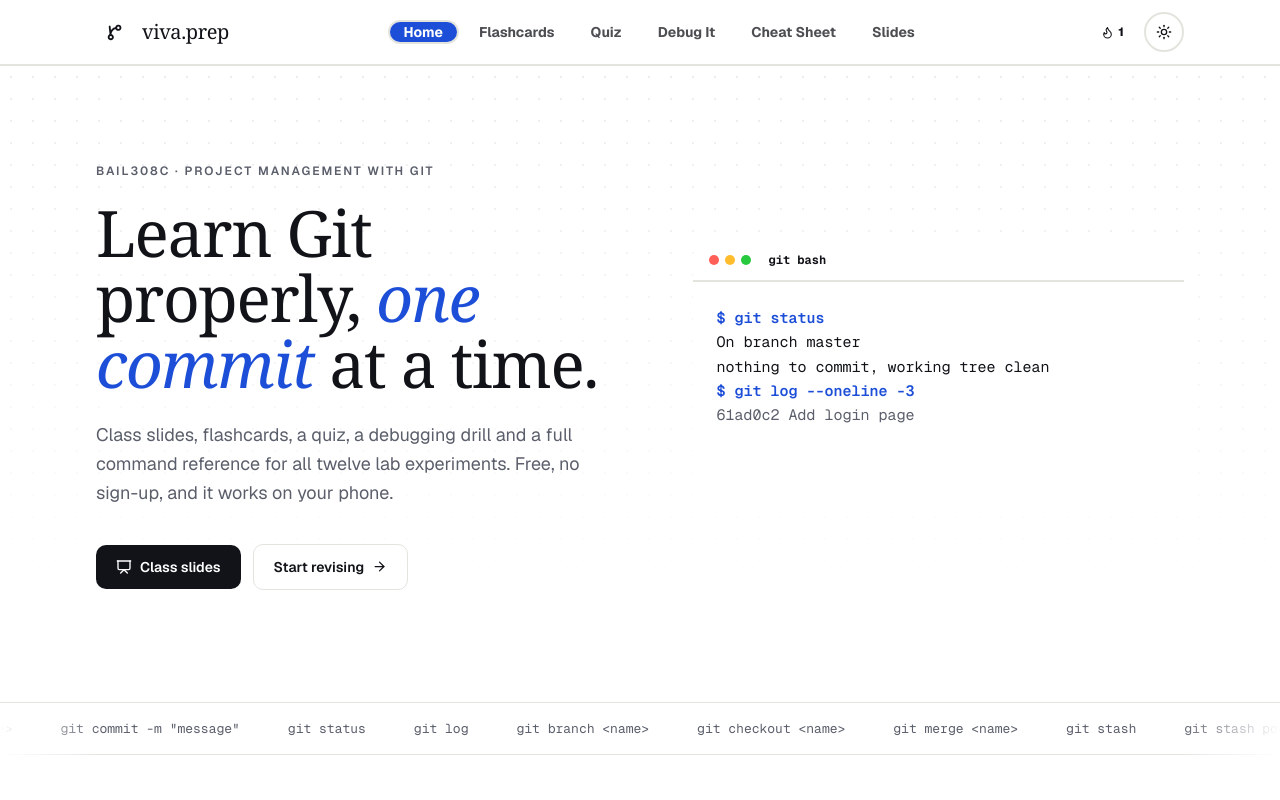
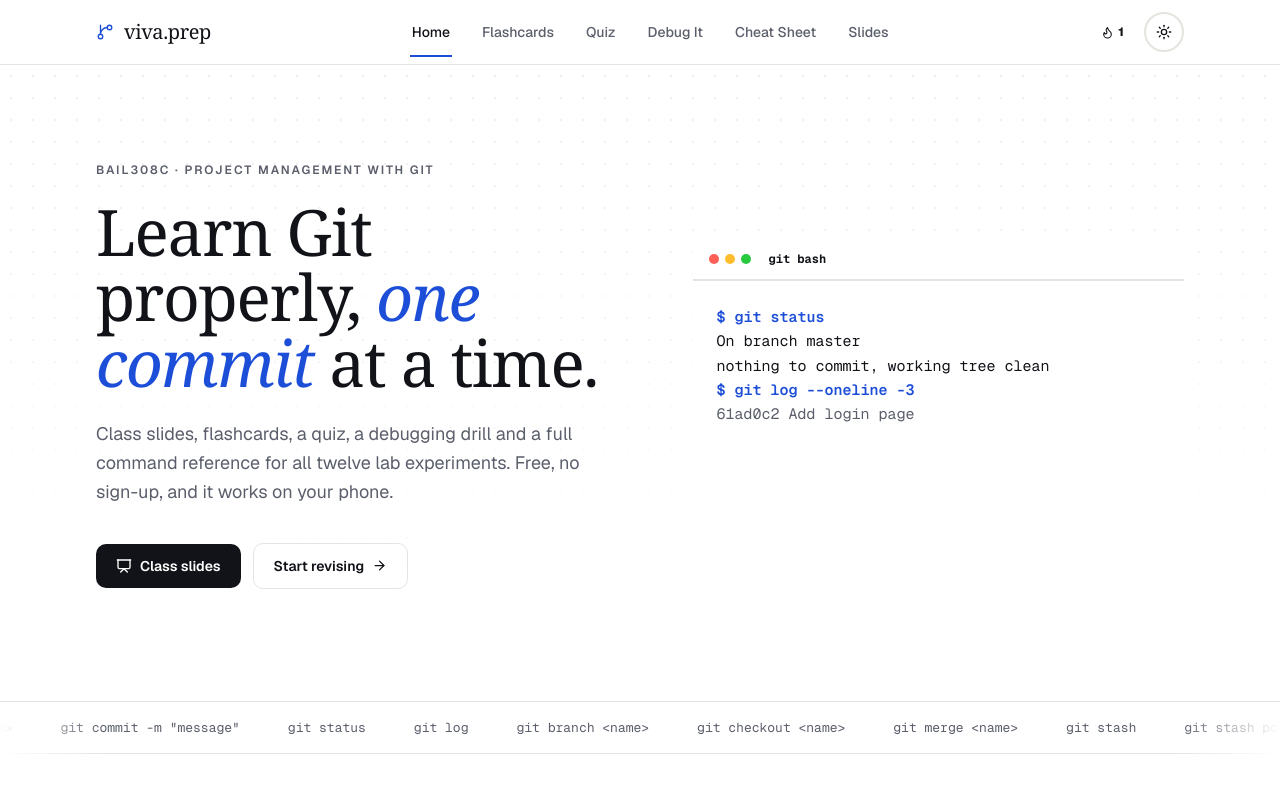
Before and after one commit to Abhirai2006/git-and-GitHub, a Next.js app: page / in a window 1280 px wide. Shown: the top 800 px of the page. Built offline with nearby package versions, Linux system fonts and the light colour scheme.

Commit message:
Update Nav.tsx

```diff
--- a/components/Nav.tsx
+++ b/components/Nav.tsx
@@ -22,14 +22,14 @@ export default function Nav() {
   const [open, setOpen] = useState(false);
 
   return (
-    <header className="sticky top-0 z-50 backdrop-blur-md bg-background/85 border-b-[2.5px] border-line">
+    <header className="sticky top-0 z-50 backdrop-blur-md bg-background/85 border-b border-border">
       <nav className="mx-auto max-w-6xl px-5 sm:px-8 h-16 flex items-center justify-between">
         <Link href="/" className="flex items-center gap-2.5 font-display text-xl shrink-0">
-          <span className="sticker flex h-9 w-9 items-center justify-center rounded-xl bg-pop-sun text-ink -rotate-6">
-            <GitBranch size={17} strokeWidth={2.6} />
+          <span className="flex items-center text-accent">
+            <GitBranch size={18} strokeWidth={1.8} />
           </span>
           <span>
-            viva<span className="text-pop-pink">.</span>prep
+            viva.prep
           </span>
         </Link>
 
@@ -40,8 +40,8 @@ export default function Nav() {
               <li key={l.href} className="relative">
                 <Link
                   href={l.href}
-                  className={`relative z-10 px-4 py-2 text-sm font-bold rounded-full transition-colors ${
-                    active ? "text-white" : "text-foreground/75 hover:text-foreground"
+                  className={`relative z-10 px-3.5 py-2 text-sm font-medium rounded-lg transition-colors ${
+                    active ? "text-foreground" : "text-muted hover:text-foreground"
                   }`}
                 >
                   {l.label}
@@ -49,7 +49,7 @@ export default function Nav() {
                 {active && (
                   <motion.span
                     layoutId="nav-pill"
-                    className="absolute inset-0 rounded-full bg-accent border-2 border-ink"
+                    className="absolute inset-x-3 -bottom-[13px] h-[2px] bg-accent"
                     transition={{ type: "spring", stiffness: 380, damping: 30 }}
                   />
                 )}
@@ -62,7 +62,7 @@ export default function Nav() {
           <StreakBadge />
           <ThemeToggle />
           <button
-            className="md:hidden h-10 w-10 flex items-center justify-center rounded-full border-[2.5px] border-line cursor-pointer"
+            className="md:hidden h-10 w-10 flex items-center justify-center rounded-lg border border-border cursor-pointer"
             onClick={() => setOpen((v) => !v)}
             aria-label="Toggle menu"
           >
@@ -87,7 +87,7 @@ export default function Nav() {
                     href={l.href}
                     onClick={() => setOpen(false)}
                     className={`block px-3 py-2.5 rounded-lg text-sm font-medium ${
-                      pathname === l.href ? "bg-accent text-white font-bold" : "hover:bg-panel font-semibold"
+                      pathname === l.href ? "bg-panel text-foreground font-semibold" : "text-muted hover:bg-panel font-medium"
                     }`}
                   >
                     {l.label}
```
